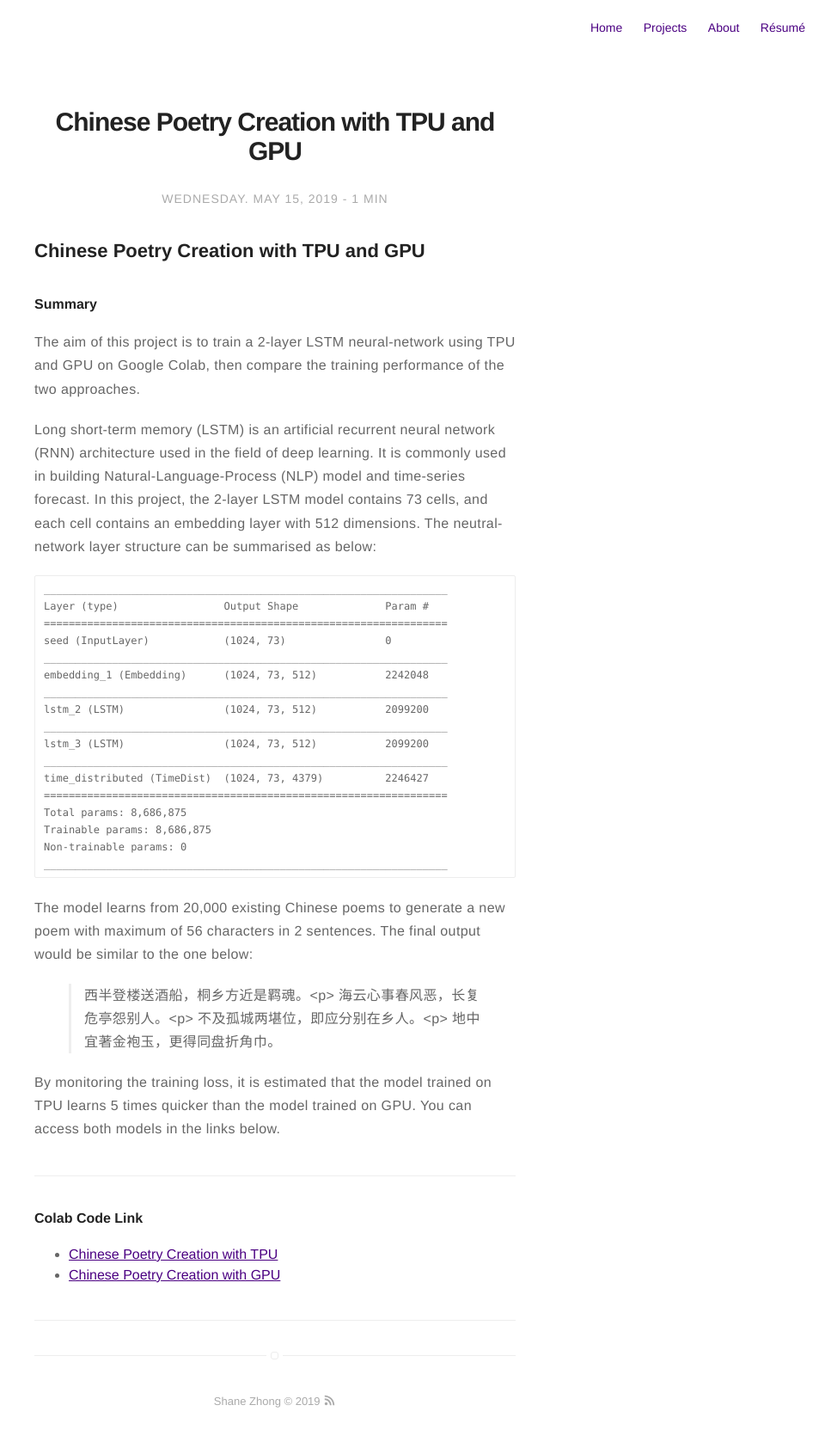
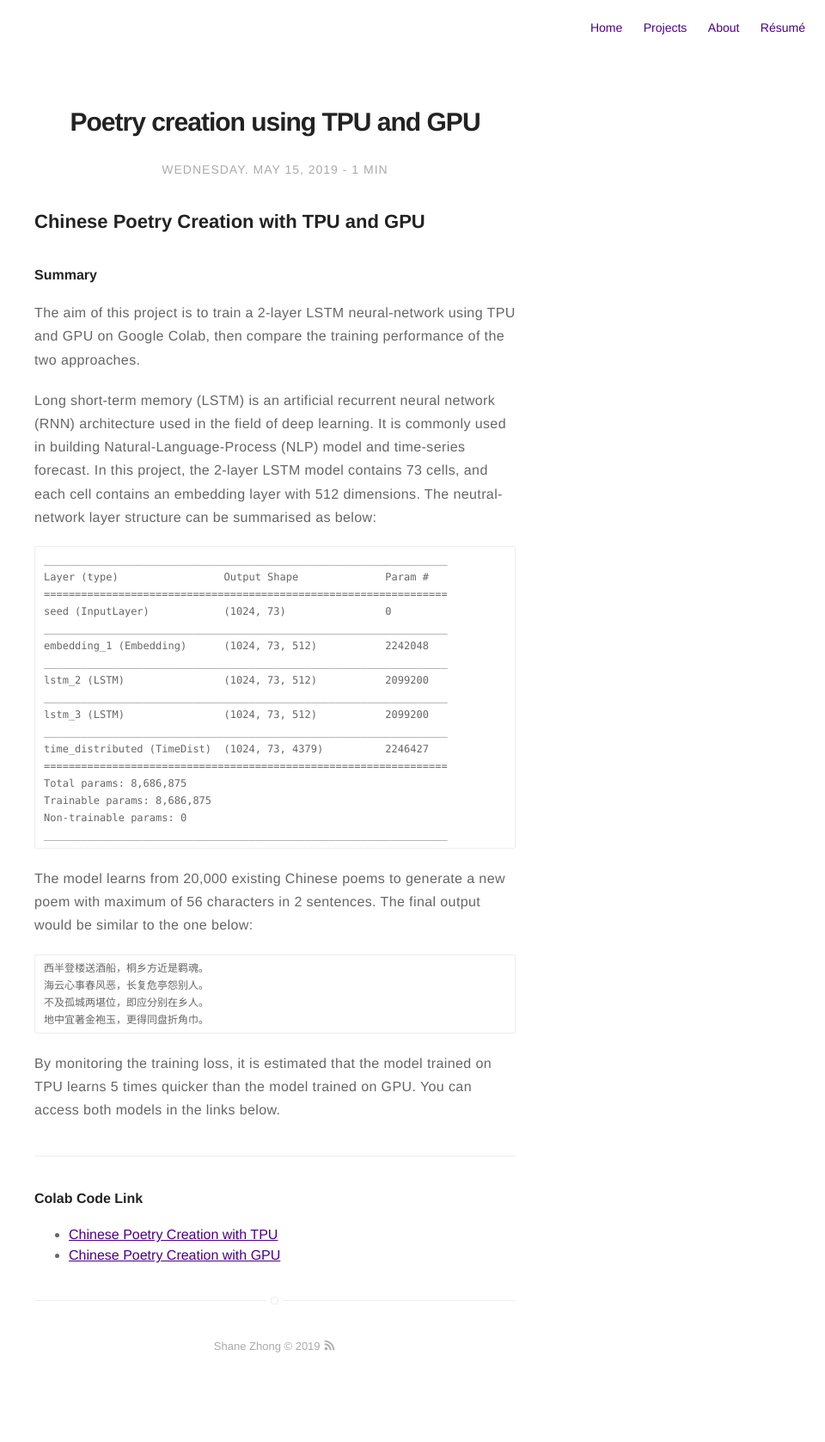
Before and after one commit to ShaneZhong/shanezhong.github.io, a Jekyll site: the page built from _posts/2019-05-15-poetry-creation-with-tpu.markdown, in a window 1280 px wide. Shown: the whole page at 86% size, without its empty margins (320-1280 px from the left). Built offline with Jekyll 4.4.1, drawn with Linux system fonts in a browser that asks for light colours; after the commit the page ends 1613 px from its top, so only the background shows below that.

Commit message:
Update Poetry Creation Post

````diff
--- a/_posts/2019-05-15-poetry-creation-with-tpu.markdown
+++ b/_posts/2019-05-15-poetry-creation-with-tpu.markdown
@@ -1,5 +1,5 @@
 ---
-title: "Chinese Poetry Creation with TPU and GPU"
+title: "Poetry creation using TPU and GPU"
 layout: post
 date: 2019-05-15 20:19
 tag: jekyll
@@ -47,10 +47,13 @@ _________________________________________________________________
 The model learns from 20,000 existing Chinese poems to generate a new poem with maximum of 56
 characters in 2 sentences. The final output would be similar to the one below:
 
-> 西半登楼送酒船，桐乡方近是羁魂。<p>
-> 海云心事春风恶，长复危亭怨别人。<p>
-> 不及孤城两堪位，即应分别在乡人。<p>
-> 地中宜著金袍玉，更得同盘折角巾。
+```
+西半登楼送酒船，桐乡方近是羁魂。
+海云心事春风恶，长复危亭怨别人。
+不及孤城两堪位，即应分别在乡人。
+地中宜著金袍玉，更得同盘折角巾。
+```
+
 
 By monitoring the training loss, it is estimated that the model trained on TPU learns 5 times quicker
 than the model trained on GPU. You can access both models in the links below.
@@ -59,5 +62,3 @@ than the model trained on GPU. You can access both models in the links below.
 #### Colab Code Link
 * [Chinese Poetry Creation with TPU](https://colab.research.google.com/drive/192OqufBtem0KW5geZ3W4oih98ziRnH4M)
 * [Chinese Poetry Creation with GPU](https://colab.research.google.com/drive/1hUNOFg29gCuNOoI0uF0kBbWogr3MUIYD)
-
----
````
Also changed, not shown: other parts of _posts/2019-05-15-poetry-creation-with-tpu.markdown (+1 -1 lines).
